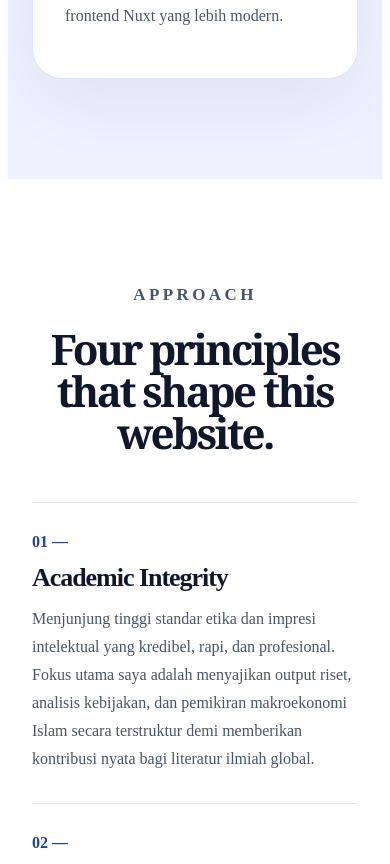
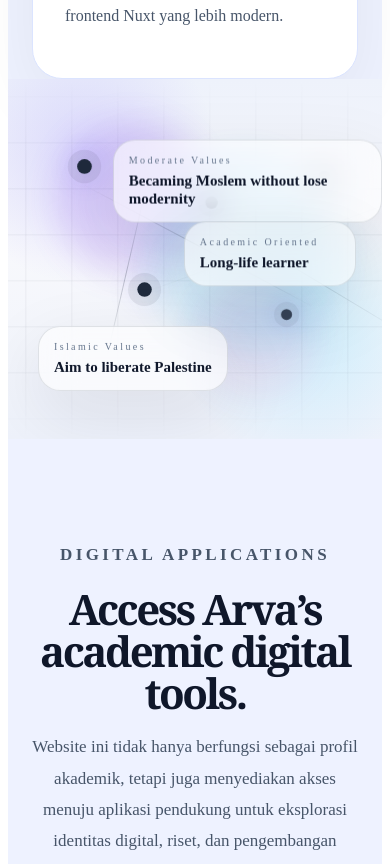
Before and after one commit to arvaas007/arva-website-1, a Nuxt app: page / in a window 390 px wide. Shown: the part 3920-4784 px from the top of the page. Built offline with nearby package versions, Linux system fonts and the light colour scheme.

Commit message:
wkwkwkwkwkkwkw

```diff
--- a/app/assets/css/main.css
+++ b/app/assets/css/main.css
@@ -2879,4 +2879,299 @@ body {
   .portfolio-cta {
     padding: 72px 20px !important;
   }
-}
+}.app-access-section {
+  position: relative;
+}
+
+.app-access-grid {
+  margin-top: 42px;
+  grid-template-columns: repeat(2, minmax(0, 1fr));
+}
+
+.app-card {
+  min-height: 320px;
+  display: flex;
+  flex-direction: column;
+  justify-content: space-between;
+}
+
+.app-card h3 {
+  margin-top: 12px;
+  margin-bottom: 14px;
+}
+
+.app-card p {
+  line-height: 1.75;
+}
+
+@media (max-width: 768px) {
+  .app-access-grid {
+    grid-template-columns: 1fr;
+  }
+
+  .app-card {
+    min-height: auto;
+  }
+}.web3-motion-break {
+  position: relative;
+  height: 340px;
+  overflow: hidden;
+  background:
+    radial-gradient(circle at 20% 20%, rgba(118, 92, 255, 0.18), transparent 32%),
+    radial-gradient(circle at 80% 70%, rgba(0, 194, 255, 0.16), transparent 34%),
+    linear-gradient(180deg, #eef2fb 0%, #f7f8fc 50%, #eef2fb 100%);
+}
+
+.web3-grid {
+  position: absolute;
+  inset: 0;
+  background-image:
+    linear-gradient(rgba(30, 41, 59, 0.055) 1px, transparent 1px),
+    linear-gradient(90deg, rgba(30, 41, 59, 0.055) 1px, transparent 1px);
+  background-size: 46px 46px;
+  mask-image: linear-gradient(to bottom, transparent, black 22%, black 78%, transparent);
+  animation: web3GridMove 18s linear infinite;
+}
+
+.web3-orb {
+  position: absolute;
+  border-radius: 999px;
+  filter: blur(16px);
+  opacity: 0.5;
+  animation: web3Float 8s ease-in-out infinite;
+}
+
+.orb-1 {
+  width: 150px;
+  height: 150px;
+  left: 12%;
+  top: 48px;
+  background: rgba(124, 58, 237, 0.32);
+}
+
+.orb-2 {
+  width: 190px;
+  height: 190px;
+  right: 12%;
+  top: 80px;
+  background: rgba(14, 165, 233, 0.28);
+  animation-delay: -2s;
+}
+
+.orb-3 {
+  width: 110px;
+  height: 110px;
+  left: 48%;
+  bottom: 30px;
+  background: rgba(236, 72, 153, 0.20);
+  animation-delay: -4s;
+}
+
+.web3-node {
+  position: absolute;
+  width: 11px;
+  height: 11px;
+  border-radius: 999px;
+  background: #1e293b;
+  box-shadow:
+    0 0 0 7px rgba(30, 41, 59, 0.08),
+    0 0 28px rgba(79, 70, 229, 0.45);
+  animation: web3Pulse 2.8s ease-in-out infinite;
+}
+
+.node-a {
+  left: 19%;
+  top: 82px;
+}
+
+.node-b {
+  left: 35%;
+  top: 205px;
+  animation-delay: -0.5s;
+}
+
+.node-c {
+  left: 53%;
+  top: 118px;
+  animation-delay: -1s;
+}
+
+.node-d {
+  right: 24%;
+  top: 230px;
+  animation-delay: -1.5s;
+}
+
+.node-e {
+  right: 14%;
+  top: 92px;
+  animation-delay: -2s;
+}
+
+.web3-line {
+  position: absolute;
+  height: 1px;
+  background: linear-gradient(90deg, transparent, rgba(30, 41, 59, 0.35), transparent);
+  transform-origin: left center;
+  opacity: 0.55;
+  animation: web3LineGlow 4s ease-in-out infinite;
+}
+
+.line-a {
+  width: 260px;
+  left: 20%;
+  top: 105px;
+  transform: rotate(28deg);
+}
+
+.line-b {
+  width: 290px;
+  left: 35%;
+  top: 215px;
+  transform: rotate(-20deg);
+  animation-delay: -1s;
+}
+
+.line-c {
+  width: 250px;
+  left: 53%;
+  top: 135px;
+  transform: rotate(31deg);
+  animation-delay: -2s;
+}
+
+.line-d {
+  width: 180px;
+  right: 15%;
+  top: 108px;
+  transform: rotate(103deg);
+  animation-delay: -3s;
+}
+
+.web3-floating-card {
+  position: absolute;
+  min-width: 170px;
+  padding: 16px 18px;
+  border: 1px solid rgba(30, 41, 59, 0.12);
+  border-radius: 22px;
+  background: rgba(255, 255, 255, 0.58);
+  backdrop-filter: blur(18px);
+  box-shadow: 0 24px 70px rgba(15, 23, 42, 0.10);
+  animation: web3CardFloat 7s ease-in-out infinite;
+}
+
+.web3-floating-card span {
+  display: block;
+  margin-bottom: 6px;
+  font-size: 10px;
+  letter-spacing: 0.24em;
+  color: #64748b;
+}
+
+.web3-floating-card strong {
+  font-size: 15px;
+  color: #0f172a;
+  font-weight: 600;
+}
+
+.card-a {
+  left: 13%;
+  bottom: 58px;
+}
+
+.card-b {
+  left: 43%;
+  top: 75px;
+  animation-delay: -2s;
+}
+
+.card-c {
+  right: 12%;
+  bottom: 55px;
+  animation-delay: -4s;
+}
+
+@keyframes web3GridMove {
+  from {
+    background-position: 0 0;
+  }
+
+  to {
+    background-position: 46px 46px;
+  }
+}
+
+@keyframes web3Float {
+  0%, 100% {
+    transform: translate3d(0, 0, 0) scale(1);
+  }
+
+  50% {
+    transform: translate3d(18px, -22px, 0) scale(1.08);
+  }
+}
+
+@keyframes web3Pulse {
+  0%, 100% {
+    transform: scale(1);
+    opacity: 0.85;
+  }
+
+  50% {
+    transform: scale(1.35);
+    opacity: 1;
+  }
+}
+
+@keyframes web3LineGlow {
+  0%, 100% {
+    opacity: 0.25;
+  }
+
+  50% {
+    opacity: 0.75;
+  }
+}
+
+@keyframes web3CardFloat {
+  0%, 100% {
+    transform: translateY(0);
+  }
+
+  50% {
+    transform: translateY(-18px);
+  }
+}
+
+@media (max-width: 768px) {
+  .web3-motion-break {
+    height: 360px;
+  }
+
+  .web3-floating-card {
+    min-width: 140px;
+    padding: 14px 15px;
+  }
+
+  .card-a {
+    left: 8%;
+    bottom: 48px;
+  }
+
+  .card-b {
+    left: 28%;
+    top: 70px;
+  }
+
+  .card-c {
+    right: 7%;
+    bottom: 135px;
+  }
+
+  .line-a,
+  .line-b,
+  .line-c,
+  .line-d {
+    opacity: 0.35;
+  }
+}
--- a/app/pages/index.vue
+++ b/app/pages/index.vue
@@ -151,7 +151,6 @@ onMounted(() => {
             From Indonesia to The World.
           </h2>
         </div>
-
         <div>
           <p>
             Website ini dirancang sebagai ruang akademik personal yang lebih
@@ -181,7 +180,6 @@ onMounted(() => {
           rapi, profesional, akademik, dan mudah dikembangkan.
         </p>
       </div>
-
       <div class="program-grid">
         <div class="program-card featured">
           <span class="program-label">Featured</span>
@@ -215,6 +213,95 @@ onMounted(() => {
           </p>
         </div>
       </div>
+      <section class="web3-motion-break">
+  <div class="web3-grid"></div>
+
+  <div class="web3-orb orb-1"></div>
+  <div class="web3-orb orb-2"></div>
+  <div class="web3-orb orb-3"></div>
+
+  <div class="web3-node node-a"></div>
+  <div class="web3-node node-b"></div>
+  <div class="web3-node node-c"></div>
+  <div class="web3-node node-d"></div>
+  <div class="web3-node node-e"></div>
+
+  <div class="web3-line line-a"></div>
+  <div class="web3-line line-b"></div>
+  <div class="web3-line line-c"></div>
+  <div class="web3-line line-d"></div>
+
+  <div class="web3-floating-card card-a">
+    <span>Islamic Values</span>
+    <strong>Aim to liberate Palestine</strong>
+  </div>
+
+  <div class="web3-floating-card card-b">
+    <span>Moderate Values</span>
+    <strong>Becaming Moslem without lose modernity</strong>
+  </div>
+
+  <div class="web3-floating-card card-c">
+    <span>Academic Oriented</span>
+    <strong>Long-life learner</strong>
+  </div>
+</section>
+<section class="arva-section app-access-section">
+  <div class="section-heading-center">
+    <p class="arva-kicker">
+      Digital Applications
+    </p>
+
+    <h2>
+      Access Arva’s academic digital tools.
+    </h2>
+
+    <p>
+      Website ini tidak hanya berfungsi sebagai profil akademik, tetapi juga
+      menyediakan akses menuju aplikasi pendukung untuk eksplorasi identitas
+      digital, riset, dan pengembangan kajian ilmiah buatan Arva Athallah Susanto.
+    </p>
+  </div>
+
+  <div class="program-grid app-access-grid">
+    <div class="program-card featured app-card">
+      <span class="program-label">Application</span>
+
+      <p class="program-number">01</p>
+
+      <h3>Arverse</h3>
+
+      <p>
+        Arverse merupakan ruang digital interaktif yang dikembangkan untuk
+        menampilkan identitas, eksplorasi akademik, pengalaman visual, dan
+        pengembangan personal branding Arva dalam format yang lebih modern.
+      </p>
+
+      <NuxtLink to="/arverse" class="arva-text-link">
+        Open Arverse →
+      </NuxtLink>
+    </div>
+
+    <div class="program-card app-card">
+      <span class="program-label">Research Tool</span>
+
+      <p class="program-number">02</p>
+
+      <h3>SLR Application</h3>
+
+      <p>
+        SLR Application dirancang sebagai fitur pendukung untuk membantu proses
+        pencarian, pengelolaan, dan dokumentasi artikel ilmiah dalam kajian
+        Systematic Literature Review secara lebih terstruktur.
+      </p>
+
+      <NuxtLink to="/slr" class="arva-text-link">
+        Open SLR App →
+      </NuxtLink>
+    </div>
+  </div>
+</section>
+
     </section>
 
     <section class="arva-section">
```
